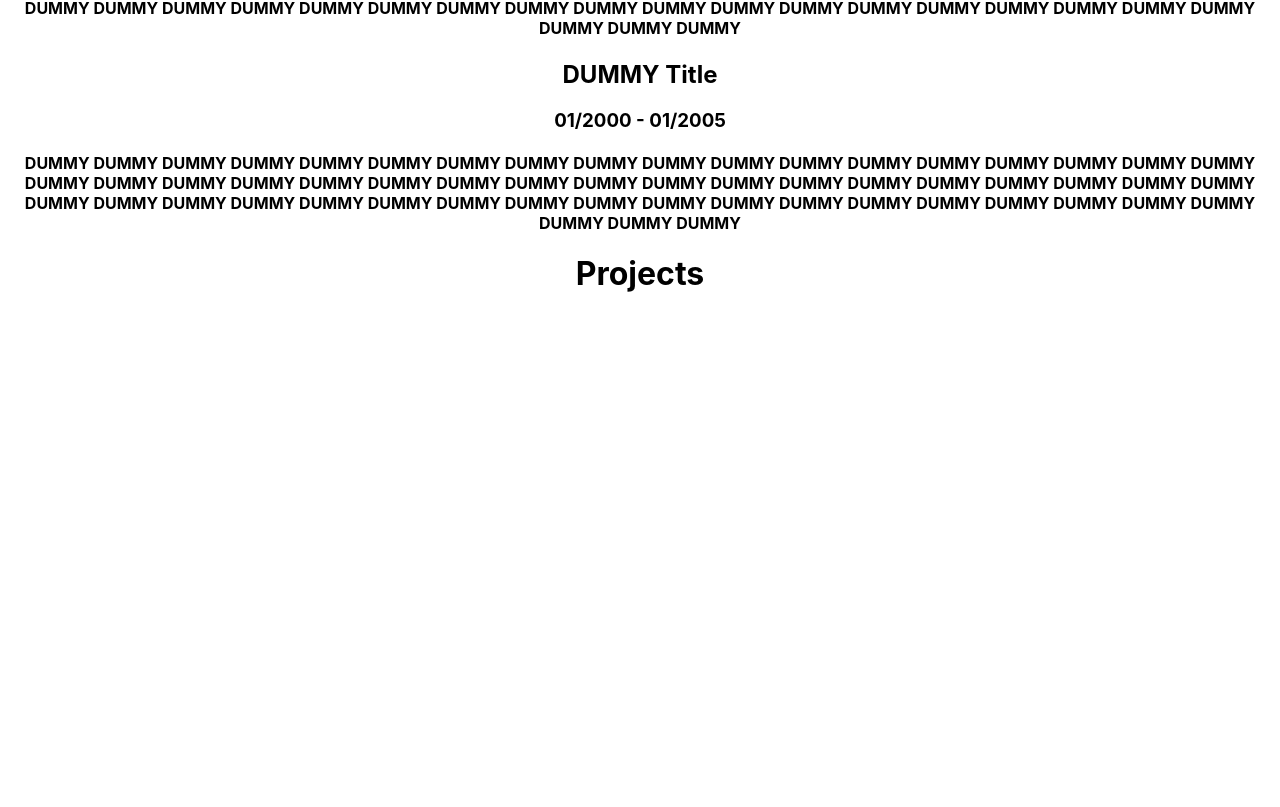
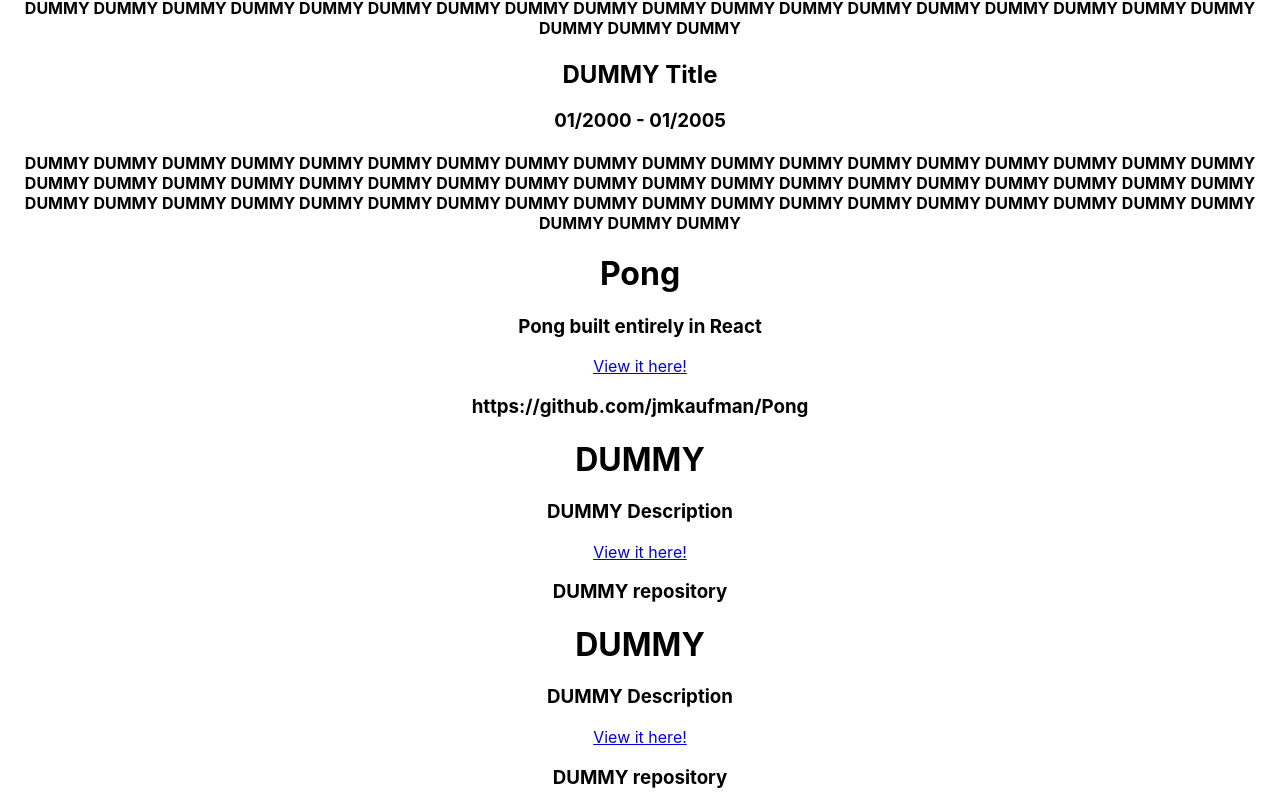
Before and after one commit to jmkaufman/Portfolio, a React (Create React App) app in the folder client/: page / in a window 1280 px wide. Shown: the part 1448-2255 px from the top of the page. Before the commit the page ends 1763 px from the top, so only its background shows below. Built offline with nearby package versions, Linux system fonts and the light colour scheme; no server answers.

Commit message:
Implemented basic projects section.
Cleaned up function arguments as passing data was not necessary.

```diff
--- /dev/null
+++ b/client/public/Projects.json
@@ -0,0 +1,22 @@
+{
+  "projects": [
+    {
+      "title": "Pong",
+      "description": "Pong built entirely in React",
+      "route": "https://www.jasonmkaufman.com/",
+      "repo": "https://github.com/jmkaufman/Pong"
+    },
+    {
+      "title": "DUMMY",
+      "description": "DUMMY Description",
+      "route": "https://www.jasonmkaufman.com/",
+      "repo": "DUMMY repository"
+    },
+    {
+      "title": "DUMMY",
+      "description": "DUMMY Description",
+      "route": "https://www.jasonmkaufman.com/",
+      "repo": "DUMMY repository"
+    }
+  ]
+}
--- a/client/src/Projects.js
+++ b/client/src/Projects.js
@@ -1,8 +1,29 @@
+import {useState, useEffect} from 'react';
+import ProjectsBlock from './ProjectsBlock';
+
 function Projects() {
+  const [data, setData] = useState(null);
+
+  useEffect(() => {
+    fetch('Projects.json')
+      .then((res) => res.json())
+      .then((_data) => setData(_data))
+      .catch((err) => console.log(err));
+  }, []);
+
+  const createProjects = () => {
+    let components = [];
+    let id = 0;
+
+    for (let entry of data.projects) {
+      components.push(<ProjectsBlock key={id++} entry={entry}/>);
+    }
+
+    return components;
+  }
+
   return (
-    <div>
-      <h1>Projects</h1>
-    </div>
+    <div>{!data ? 'Loading...' : createProjects()}</div>
   );
 }
 
--- /dev/null
+++ b/client/src/ProjectsBlock.js
@@ -0,0 +1,12 @@
+function ProjectsBlock(props){
+  return (
+    <div>
+      <h1>{props.entry.title}</h1>
+      <h3>{props.entry.description}</h3>
+      <a href={props.entry.route} target='_blank' rel='noreferrer'>View it here!</a>
+      <h3>{props.entry.repo}</h3>
+    </div>
+  );
+}
+
+export default ProjectsBlock;
--- a/client/src/WorkHistory.js
+++ b/client/src/WorkHistory.js
@@ -11,11 +11,11 @@ function WorkHistory() {
       .catch((err) => console.log(err));
   }, []);
 
-  const createWorkHistory = (jsonData) => {
+  const createWorkHistory = () => {
     let components = [];
     let id = 0;
 
-    for (let entry of jsonData.workHistory) {
+    for (let entry of data.workHistory) {
       components.push(<WorkHistoryBlock key={id++} entry={entry}/>);
     }
 
@@ -25,7 +25,7 @@ function WorkHistory() {
   return (
     <div>
       <h1>WorkHistory</h1>
-      <div>{!data ? 'Loading...' : createWorkHistory(data)}</div>
+      <div>{!data ? 'Loading...' : createWorkHistory()}</div>
     </div>
   );
 }
```
